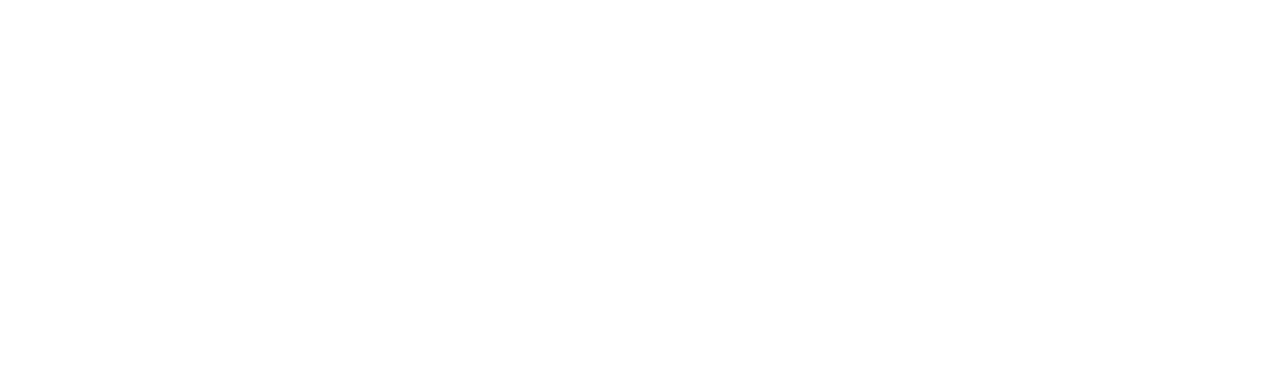
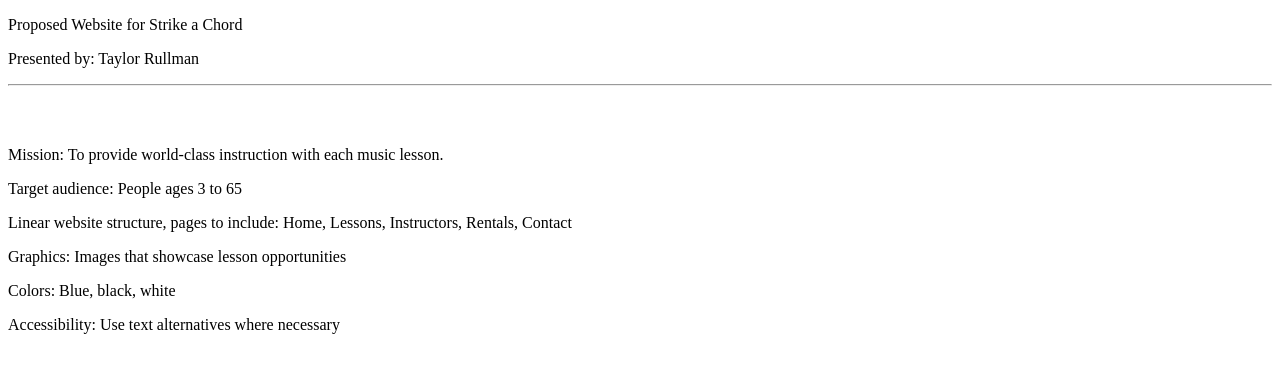
Before and after one commit to 144Fa22/ch1lab1-trullman, a plain HTML site: page plan.html in a window 1280 px wide. Drawn offline with Linux system fonts and the light colour scheme.

Commit message:
Update plan.html
ch1lab

```diff
--- a/plan.html
+++ b/plan.html
@@ -1,9 +1,28 @@
 <!DOCTYPE html>
+<html lang="en">
+
 <head>
-<title>Pacific Trails Resort</title>
-<meta charset="utf-8">
+  <title>Strike a Chord</title>
+  <meta charset="utf-8">
 </head>
+
 <body>
+  <p>Proposed Website for Strike a Chord</p>
+  <p> Presented by: Taylor Rullman</p>
+  <hr>
+  <br>
+  <br>
+  <p>Mission: To provide world-class instruction with each music lesson.</p>
 
+  <p>Target audience: People ages 3 to 65</p>
+
+  <p>Linear website structure, pages to include: Home, Lessons, Instructors, Rentals, Contact</p>
+
+  <p>Graphics: Images that showcase lesson opportunities</p>
+
+  <p>Colors: Blue, black, white</p>
+
+  <p>Accessibility: Use text alternatives where necessary</p>
 </body>
+
 </html>
```
